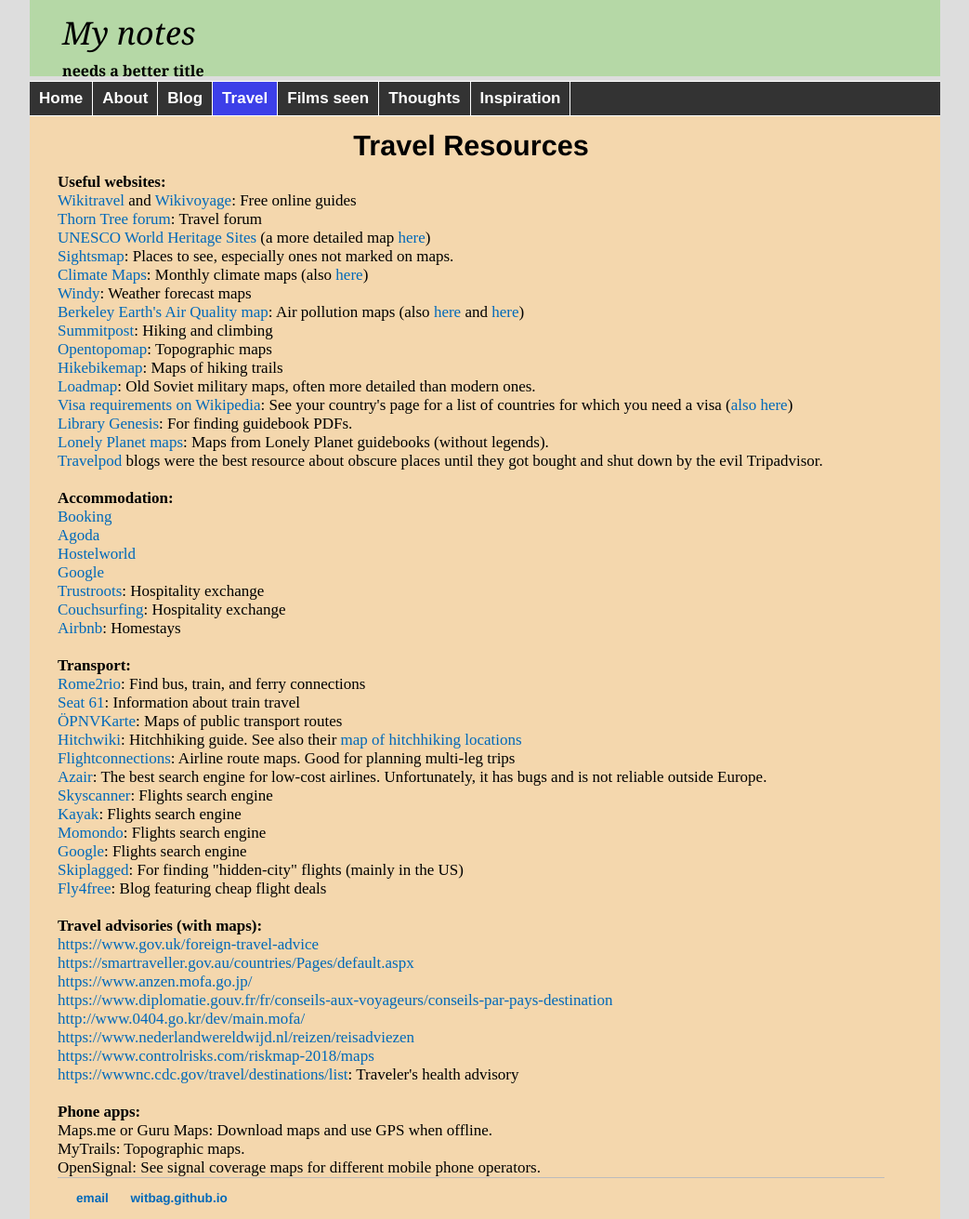
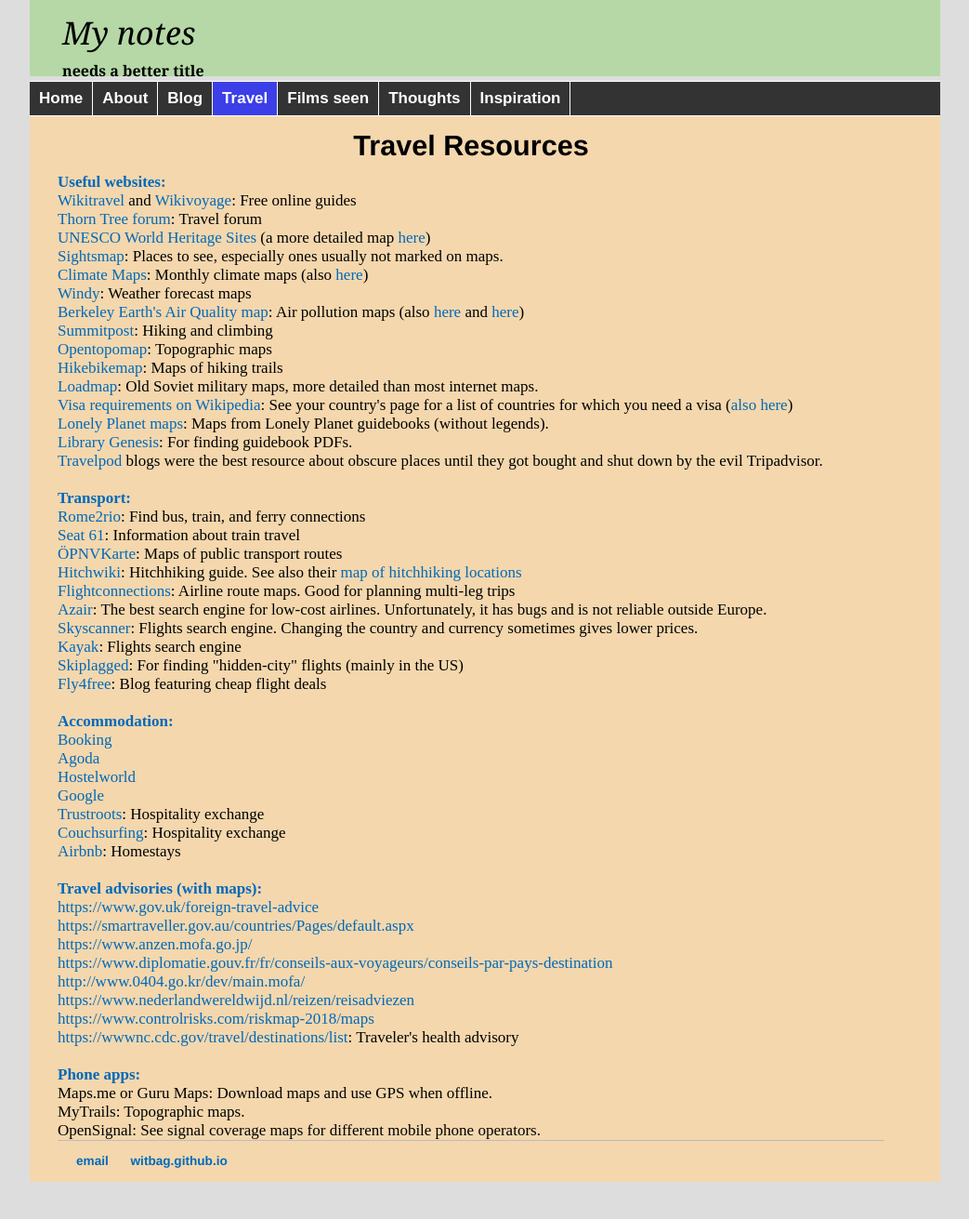
Before and after one commit to witbag/witbag.github.io, a Jekyll site: the page built from travel/resources.html, in a window 1280 px wide. Shown: the whole page at 93% size, without its empty margins (118-1161 px from the left). Built offline with Jekyll 4.4.1, drawn with Linux system fonts in a browser that asks for light colours; after the commit the page ends 1271 px from its top, so only the background shows below that; some of the changed lines change nothing that is shown.

Commit message:
Update resources.html

```diff
--- a/travel/resources.html
+++ b/travel/resources.html
@@ -8,24 +8,36 @@
 <br>
 <center><h2>Travel Resources</h2></center>
 
-<b>Useful websites:</b><br>
+<b><a id="websites">Useful websites:</a></b><br>
 <a href="https://wikitravel.org/en/Main_Page" target=_blank>Wikitravel</a> and <a href="https://en.wikivoyage.org/wiki/Main_Page" target=_blank>Wikivoyage</a>: Free online guides<br>
 <a href="https://www.lonelyplanet.com/thorntree/welcome" target=_blank>Thorn Tree forum</a>: Travel forum<br>
 <a href="http://whc.unesco.org/en/list" target=_blank>UNESCO World Heritage Sites</a> (a more detailed map <a href="https://www.worldheritagesite.org/map" target=_blank>here</a>)<br>
-<a href="http://www.sightsmap.com/" target=_blank>Sightsmap</a>: Places to see, especially ones not marked on maps.<br>
+<a href="http://www.sightsmap.com/" target=_blank>Sightsmap</a>: Places to see, especially ones usually not marked on maps.<br>
 <a href="http://climatemaps.romgens.com/" target=_blank>Climate Maps</a>: Monthly climate maps (also <a href="https://climatereanalyzer.org/reanalysis/monthly_maps/index.php" target=_blank>here</a>)<br>
 <a href="https://www.windy.com/-Temperature-temp" target=_blank>Windy</a>: Weather forecast maps<br>
-<a href="http://berkeleyearth.org/air-quality-real-time-map/" target=_blank>Berkeley Earth's Air Quality map</a>: Air pollution maps (also <a href="https://www.airvisual.com/earth" target=_blank>here</a> and <a href="http://maps.who.int/airpollution" target=_blank>here</a>)<br>
+<a href="http://berkeleyearth.org/air-quality-real-time-map/" target=_blank>Berkeley Earth's Air Quality map</a>: Air pollution maps (also <a href="https://www.airvisual.com/air-quality-map" target=_blank>here</a> and <a href="http://maps.who.int/airpollution" target=_blank>here</a>)<br>
 <a href="https://www.summitpost.org" target=_blank>Summitpost</a>: Hiking and climbing<br>
 <a href="https://opentopomap.org" target=_blank>Opentopomap</a>: Topographic maps<br>
 <a href="http://hikebikemap.org" target=_blank>Hikebikemap</a>: Maps of hiking trails<br>
-<a href="http://loadmap.net/en" target=_blank>Loadmap</a>: Old Soviet military maps, often more detailed than modern ones.<br>
+<a href="http://loadmap.net/en" target=_blank>Loadmap</a>: Old Soviet military maps, more detailed than most internet maps.<br>
 <a href="https://en.wikipedia.org/wiki/Template:Visa_requirements" target=_blank>Visa requirements on Wikipedia</a>: See your country's page for a list of countries for which you need a visa (<a href="https://www.koreanair.com/global/en/traveling/airport-check-in/visas-passports-immigration-regulation0/timaticweb/" target=_blank>also here</a>)<br>
+<a href="http://media.lonelyplanet.com/ebookmaps/" target=_blank>Lonely Planet maps</a>: Maps from Lonely Planet guidebooks (without legends).<br>
 <a href="http://gen.lib.rus.ec/" target=_blank>Library Genesis</a>: For finding guidebook PDFs.<br>
-<a href="http://media.lonelyplanet.com/ebookmaps/" target=_blank>Lonely Planet maps</a>: Maps from Lonely Planet guidebooks (without legends).<br>
 <a href="http://travelpod.com" target=_blank>Travelpod</a> blogs were the best resource about obscure places until they got bought and shut down by the evil Tripadvisor.<br>
 <br>
-<b>Accommodation:</b><br>
+<b><a id="transp">Transport:</a></b><br>
+<a href="https://www.rome2rio.com" target=_blank>Rome2rio</a>: Find bus, train, and ferry connections<br>
+<a href="https://www.seat61.com" target=_blank>Seat 61</a>: Information about train travel<br>
+<a href="https://www.öpnvkarte.de" target=_blank>ÖPNVKarte</a>: Maps of public transport routes<br>
+<a href="http://hitchwiki.org/en/Main_Page" target=_blank>Hitchwiki</a>: Hitchhiking guide. See also their <a href="http://hitchwiki.org/maps/" target=_blank>map of hitchhiking locations</a><br>
+<a href="https://www.flightconnections.com" target=_blank>Flightconnections</a>: Airline route maps. Good for planning multi-leg trips<br>
+<a href="http://www.azair.eu" target=_blank>Azair</a>: The best search engine for low-cost airlines. Unfortunately, it has bugs and is not reliable outside Europe.<br>
+<a href="https://www.skyscanner.com" target=_blank>Skyscanner</a>: Flights search engine. Changing the country and currency sometimes gives lower prices.<br>
+<a href="https://www.kayak.com/flights" target=_blank>Kayak</a>: Flights search engine<br>
+<a href="https://skiplagged.com/" target=_blank>Skiplagged</a>: For finding "hidden-city" flights (mainly in the US)<br>
+<a href="https://www.fly4free.com/flight-deals/" target=_blank>Fly4free</a>: Blog featuring cheap flight deals<br>
+<br>
+<b><a id="accom">Accommodation:</a></b><br>
 <a href="https://www.booking.com" target=_blank>Booking</a><br>
 <a href="https://www.agoda.com" target=_blank>Agoda</a><br>
 <a href="https://www.hostelworld.com" target=_blank>Hostelworld</a><br>
@@ -34,21 +46,7 @@
 <a href="https://www.couchsurfing.com" target=_blank>Couchsurfing</a>: Hospitality exchange<br>
 <a href="https://www.airbnb.com/" target=_blank>Airbnb</a>: Homestays<br>
 <br>
-<b>Transport:</b><br>
-<a href="https://www.rome2rio.com" target=_blank>Rome2rio</a>: Find bus, train, and ferry connections<br>
-<a href="https://www.seat61.com" target=_blank>Seat 61</a>: Information about train travel<br>
-<a href="https://www.öpnvkarte.de" target=_blank>ÖPNVKarte</a>: Maps of public transport routes<br>
-<a href="http://hitchwiki.org/en/Main_Page" target=_blank>Hitchwiki</a>: Hitchhiking guide. See also their <a href="http://hitchwiki.org/maps/" target=_blank>map of hitchhiking locations</a><br>
-<a href="https://www.flightconnections.com" target=_blank>Flightconnections</a>: Airline route maps. Good for planning multi-leg trips<br>
-<a href="http://www.azair.eu" target=_blank>Azair</a>: The best search engine for low-cost airlines. Unfortunately, it has bugs and is not reliable outside Europe.<br>
-<a href="https://www.skyscanner.com" target=_blank>Skyscanner</a>: Flights search engine<br>
-<a href="https://www.kayak.com/flights" target=_blank>Kayak</a>: Flights search engine<br>
-<a href="https://www.momondo.com" target=_blank>Momondo</a>: Flights search engine<br>
-<a href="https://www.google.com/flights" target=_blank>Google</a>: Flights search engine<br>
-<a href="https://skiplagged.com/" target=_blank>Skiplagged</a>: For finding "hidden-city" flights (mainly in the US)<br>
-<a href="https://www.fly4free.com/flight-deals/" target=_blank>Fly4free</a>: Blog featuring cheap flight deals<br>
-<br>
-<b>Travel advisories (with maps):</b><br>
+<b><a id="advisories">Travel advisories (with maps):</a></b><br>
 <a href="https://www.gov.uk/foreign-travel-advice" target=_blank>https://www.gov.uk/foreign-travel-advice</a><br />
 <a href="https://smartraveller.gov.au/countries/Pages/default.aspx" target=_blank>https://smartraveller.gov.au/countries/Pages/default.aspx</a><br />
 <a href="https://www.anzen.mofa.go.jp/" target=_blank>https://www.anzen.mofa.go.jp/</a><br />
@@ -58,7 +56,7 @@
 <a href="https://www.controlrisks.com/riskmap/maps" target=_blank>https://www.controlrisks.com/riskmap-2018/maps</a><br />
 <a href="https://wwwnc.cdc.gov/travel/destinations/list" target=_blank>https://wwwnc.cdc.gov/travel/destinations/list</a>: Traveler's health advisory<br>
 <br>
-<b>Phone apps:</b><br>
+<b><a id="phone">Phone apps:</a></b><br>
 Maps.me or Guru Maps: Download maps and use GPS when offline.<br>
 MyTrails: Topographic maps.<br>
 OpenSignal: See signal coverage maps for different mobile phone operators.<br>
```
